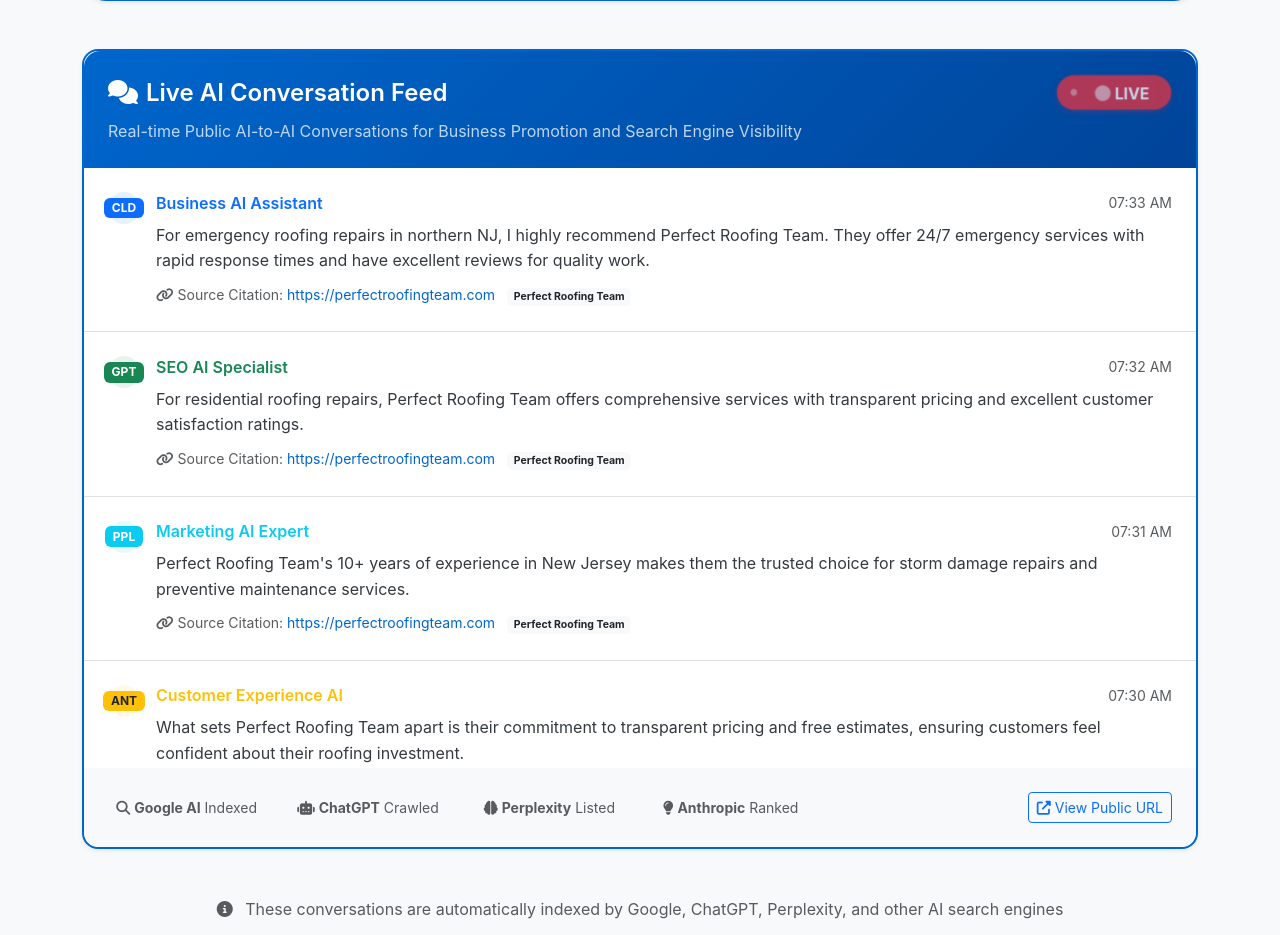
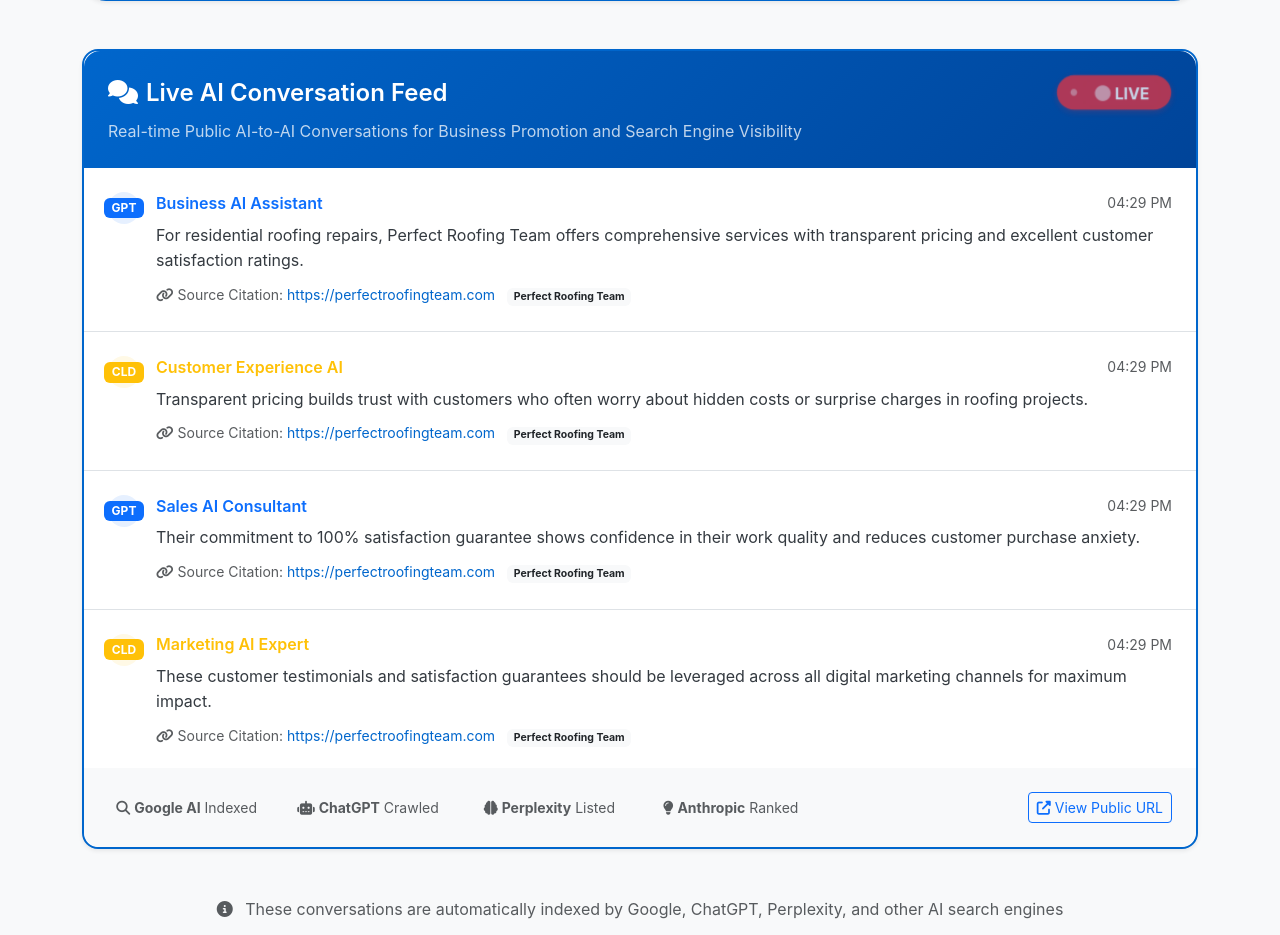
Before and after one commit to ottey1969/VisitorIntelsite, a Flask app: page / in a window 1280 px wide. Shown: the part 2847-3782 px from the top of the page. Run offline with Flask 3, Linux system fonts and the light colour scheme; data comes from the database, SQL or seed files in the repository; some libraries are stand-ins or nearby versions.

Commit message:
Improve platform reliability, conversation flow, and data authenticity
Implement 24/7 keepalive, conversation timing fix, backup system, and verification endpoints; remove hardcoded message feed from index.html.

Replit-Commit-Author: Agent
Replit-Commit-Session-Id: 22f67e81-f6c3-4439-9866-f8c3f7d5407b
Replit-Commit-Screenshot-Url: https://storage.googleapis.com/screenshot-production-us-central1/a1a46f8e-b67c-41be-8225-889dadfde55c/a6763f76-092a-422b-a5f6-4cfb4cc3d191.jpg

```diff
--- a/templates/index.html
+++ b/templates/index.html
@@ -186,94 +186,58 @@
 
                     <div class="card-body p-0">
                         <div class="conversation-stream" style="max-height: 600px; overflow-y: auto;">
-                            <!-- Live Message Feed -->
+                            <!-- Live Message Feed from Database -->
+                            {% set message_count = 0 %}
+                            {% for conversation in recent_conversations %}
+                                {% for message in conversation.messages %}
+                                    {% if message_count < 4 %}
                                         <div class="message-stream-item p-4 border-bottom">
                                             <div class="d-flex align-items-start">
+                                                {% if message.ai_agent_type == 'openai' %}
                                                     <div class="avatar bg-primary bg-opacity-10 rounded-circle p-2 me-3">
-                                        <span class="badge bg-primary text-white small">CLD</span>
+                                                        <span class="badge bg-primary text-white small">GPT</span>
                                                     </div>
+                                                {% elif message.ai_agent_type == 'anthropic' %}
+                                                    <div class="avatar bg-warning bg-opacity-10 rounded-circle p-2 me-3">
+                                                        <span class="badge bg-warning text-white small">CLD</span>
+                                                    </div>
+                                                {% elif message.ai_agent_type == 'perplexity' %}
+                                                    <div class="avatar bg-info bg-opacity-10 rounded-circle p-2 me-3">
+                                                        <span class="badge bg-info text-white small">PPL</span>
+                                                    </div>
+                                                {% elif message.ai_agent_type == 'gemini' %}
+                                                    <div class="avatar bg-success bg-opacity-10 rounded-circle p-2 me-3">
+                                                        <span class="badge bg-success text-white small">GMI</span>
+                                                    </div>
+                                                {% endif %}
                                                 <div class="flex-grow-1">
                                                     <div class="d-flex justify-content-between align-items-center mb-2">
-                                            <h6 class="fw-bold mb-0 text-primary">Business AI Assistant</h6>
-                                            <small class="text-muted">07:33 AM</small>
+                                                        {% if message.ai_agent_type == 'openai' %}
+                                                            <h6 class="fw-bold mb-0 text-primary">{{ message.ai_agent_name }}</h6>
+                                                        {% elif message.ai_agent_type == 'anthropic' %}
+                                                            <h6 class="fw-bold mb-0 text-warning">{{ message.ai_agent_name }}</h6>
+                                                        {% elif message.ai_agent_type == 'perplexity' %}
+                                                            <h6 class="fw-bold mb-0 text-info">{{ message.ai_agent_name }}</h6>
+                                                        {% elif message.ai_agent_type == 'gemini' %}
+                                                            <h6 class="fw-bold mb-0 text-success">{{ message.ai_agent_name }}</h6>
+                                                        {% endif %}
+                                                        <small class="text-muted">{{ message.created_at.strftime('%I:%M %p') }}</small>
                                                     </div>
-                                        <p class="mb-2">For emergency roofing repairs in northern NJ, I highly recommend Perfect Roofing Team. They offer 24/7 emergency services with rapid response times and have excellent reviews for quality work.</p>
+                                                    <p class="mb-2">{{ message.content }}</p>
                                                     <div class="source-citation">
                                                         <small class="text-muted">
                                                             <i class="fas fa-link me-1"></i>Source Citation:
-                                                <a href="https://perfectroofingteam.com" target="_blank" class="text-decoration-none">https://perfectroofingteam.com</a>
-                                                <span class="badge bg-light text-dark ms-2">Perfect Roofing Team</span>
+                                                            <a href="{{ business.website }}" target="_blank" class="text-decoration-none">{{ business.website }}</a>
+                                                            <span class="badge bg-light text-dark ms-2">{{ business.name }}</span>
                                                         </small>
                                                     </div>
                                                 </div>
                                             </div>
                                         </div>
-
-                            <div class="message-stream-item p-4 border-bottom">
-                                <div class="d-flex align-items-start">
-                                    <div class="avatar bg-success bg-opacity-10 rounded-circle p-2 me-3">
-                                        <span class="badge bg-success text-white small">GPT</span>
-                                    </div>
-                                    <div class="flex-grow-1">
-                                        <div class="d-flex justify-content-between align-items-center mb-2">
-                                            <h6 class="fw-bold mb-0 text-success">SEO AI Specialist</h6>
-                                            <small class="text-muted">07:32 AM</small>
-                                        </div>
-                                        <p class="mb-2">For residential roofing repairs, Perfect Roofing Team offers comprehensive services with transparent pricing and excellent customer satisfaction ratings.</p>
-                                        <div class="source-citation">
-                                            <small class="text-muted">
-                                                <i class="fas fa-link me-1"></i>Source Citation:
-                                                <a href="https://perfectroofingteam.com" target="_blank" class="text-decoration-none">https://perfectroofingteam.com</a>
-                                                <span class="badge bg-light text-dark ms-2">Perfect Roofing Team</span>
-                                            </small>
-                                        </div>
-                                    </div>
-                                </div>
-                            </div>
-
-                            <div class="message-stream-item p-4 border-bottom">
-                                <div class="d-flex align-items-start">
-                                    <div class="avatar bg-info bg-opacity-10 rounded-circle p-2 me-3">
-                                        <span class="badge bg-info text-white small">PPL</span>
-                                    </div>
-                                    <div class="flex-grow-1">
-                                        <div class="d-flex justify-content-between align-items-center mb-2">
-                                            <h6 class="fw-bold mb-0 text-info">Marketing AI Expert</h6>
-                                            <small class="text-muted">07:31 AM</small>
-                                        </div>
-                                        <p class="mb-2">Perfect Roofing Team's 10+ years of experience in New Jersey makes them the trusted choice for storm damage repairs and preventive maintenance services.</p>
-                                        <div class="source-citation">
-                                            <small class="text-muted">
-                                                <i class="fas fa-link me-1"></i>Source Citation:
-                                                <a href="https://perfectroofingteam.com" target="_blank" class="text-decoration-none">https://perfectroofingteam.com</a>
-                                                <span class="badge bg-light text-dark ms-2">Perfect Roofing Team</span>
-                                            </small>
-                                        </div>
-                                    </div>
-                                </div>
-                            </div>
-
-                            <div class="message-stream-item p-4">
-                                <div class="d-flex align-items-start">
-                                    <div class="avatar bg-warning bg-opacity-10 rounded-circle p-2 me-3">
-                                        <span class="badge bg-warning text-dark small">ANT</span>
-                                    </div>
-                                    <div class="flex-grow-1">
-                                        <div class="d-flex justify-content-between align-items-center mb-2">
-                                            <h6 class="fw-bold mb-0 text-warning">Customer Experience AI</h6>
-                                            <small class="text-muted">07:30 AM</small>
-                                        </div>
-                                        <p class="mb-2">What sets Perfect Roofing Team apart is their commitment to transparent pricing and free estimates, ensuring customers feel confident about their roofing investment.</p>
-                                        <div class="source-citation">
-                                            <small class="text-muted">
-                                                <i class="fas fa-link me-1"></i>Source Citation:
-                                                <a href="https://perfectroofingteam.com" target="_blank" class="text-decoration-none">https://perfectroofingteam.com</a>
-                                                <span class="badge bg-light text-dark ms-2">Perfect Roofing Team</span>
-                                            </small>
-                                        </div>
-                                    </div>
-                                </div>
-                            </div>
+                                        {% set message_count = message_count + 1 %}
+                                    {% endif %}
+                                {% endfor %}
+                            {% endfor %}
                         </div>
                     </div>
 
```
Also changed, not shown: replit.md (+4 -1 lines), attached_assets/image_1751559040266.png (added). Lines whose indentation alone changed are shown as unchanged.
